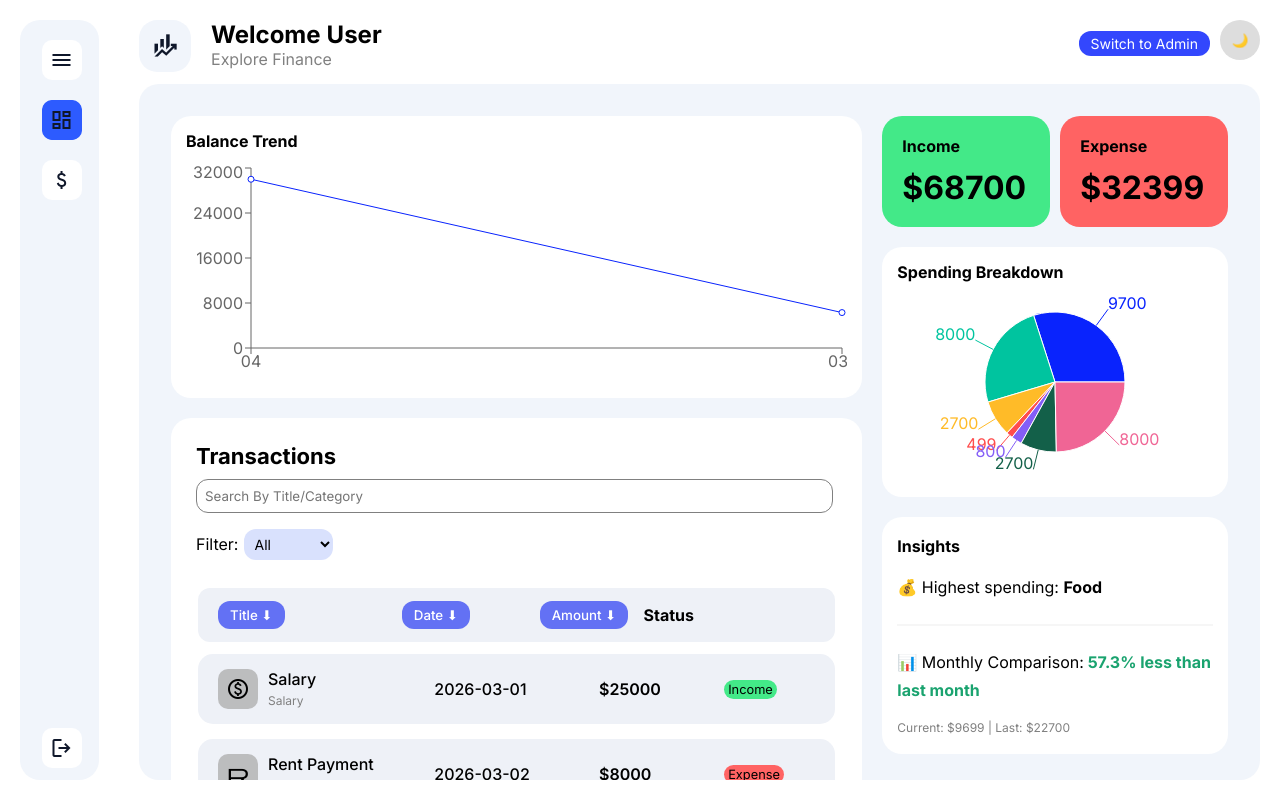
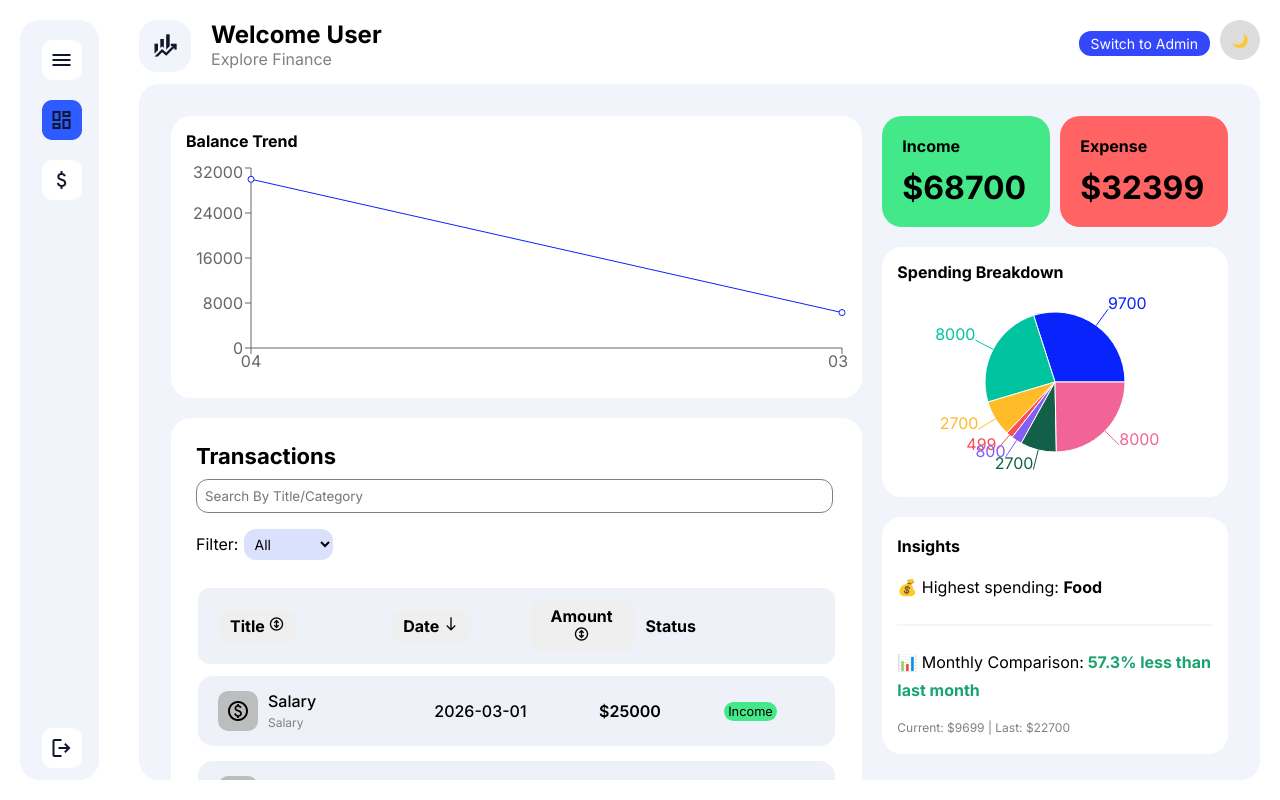
Before and after one commit to khushbuChaudhary2213/fintech-dashboard, a React (Vite) app: page / in a window 1280 px wide. Built offline with nearby package versions, Linux system fonts and the light colour scheme.

Commit message:
Resolve some Sorting issue

```diff
--- a/src/components/AddTransactionModal.jsx
+++ b/src/components/AddTransactionModal.jsx
@@ -2,27 +2,32 @@ import { useState } from "react";
 import icons from "../utils/iconsTransaction";
 
 const AddTransactionModal = ({ onClose, onAdd }) => {
+  // 1. Move today calculation outside or keep inside, but ensure state uses it
+  const today = new Date().toISOString().split("T")[0];
+
   const [form, setForm] = useState({
     title: "",
     amount: "",
     type: "expense",
     category: "",
-    date: "",
+    date: today, // Initialized correctly
   });
   const [error, setError] = useState("");
   const [isOther, setIsOther] = useState(false);
 
   const handleChange = (e) => {
     const { name, value } = e.target;
-    if (name == "amount") {
-      if (value != "" && parseFloat(value) < 0) {
+
+    if (name === "amount") {
+      if (value !== "" && parseFloat(value) < 0) {
         setError("Amount should be positive.");
-        return;
       } else {
         setError("");
       }
     }
-    setForm({ ...form, [name]: value });
+
+    // Use functional update to ensure we don't lose other fields (like date)
+    setForm((prev) => ({ ...prev, [name]: value }));
   };
 
   const handleCategoryChange = (e) => {
@@ -30,41 +35,41 @@ const AddTransactionModal = ({ onClose, onAdd }) => {
 
     if (value === "other") {
       setIsOther(true);
-      setForm({ ...form, category: "" });
+      setForm((prev) => ({ ...prev, category: "" }));
     } else {
       setIsOther(false);
-      handleChange(e);
+      // Manually update the category in state
+      setForm((prev) => ({ ...prev, category: value }));
     }
   };
 
   const handleSubmit = (e) => {
     e.preventDefault();
 
-    if (error) {
+    if (error || !form.category || !form.date) {
+      if (!form.category) alert("Please select a category");
       return;
     }
 
+    // Create the final object
     const newTransaction = {
       ...form,
       id: Date.now(),
       amount: Number(form.amount),
+      // Ensure date is definitely there
+      date: form.date || today,
     };
 
-    setError("");
     onAdd(newTransaction);
     onClose();
   };
-
-  const today = new Date().toISOString().split("T")[0];
 
   return (
     <div className="modal-overlay">
       <div className="modal">
         <h3>Add Transaction</h3>
         {error && (
-          <span style={{ color: "red", display: "block", fontSize: "12px" }}>
-            {error}
-          </span>
+          <span style={{ color: "red", fontSize: "12px" }}>{error}</span>
         )}
 
         <form onSubmit={handleSubmit}>
@@ -72,6 +77,7 @@ const AddTransactionModal = ({ onClose, onAdd }) => {
             type="text"
             name="title"
             placeholder="Title"
+            value={form.title}
             onChange={handleChange}
             required
           />
@@ -80,11 +86,12 @@ const AddTransactionModal = ({ onClose, onAdd }) => {
             type="number"
             name="amount"
             placeholder="Amount"
+            value={form.amount}
             onChange={handleChange}
             required
           />
 
-          <select name="type" onChange={handleChange}>
+          <select name="type" value={form.type} onChange={handleChange}>
             <option value="expense">Expense</option>
             <option value="income">Income</option>
           </select>
@@ -93,26 +100,24 @@ const AddTransactionModal = ({ onClose, onAdd }) => {
             name="category"
             onChange={handleCategoryChange}
             required
-            defaultValue=""
+            value={isOther ? "other" : form.category}
           >
             <option value="" disabled>
               Select Category
             </option>
-
             {Object.keys(icons).map((key) => (
               <option key={key} value={key}>
                 {key.charAt(0).toUpperCase() + key.slice(1)}
               </option>
             ))}
-
-            <option value="other">Other (Type your own)</option>
+            <option value="other">Other</option>
           </select>
 
           {isOther && (
             <input
               type="text"
               name="category"
-              placeholder="Enter Custom Category"
+              placeholder="Enter Category"
               onChange={handleChange}
               required
               autoFocus
@@ -122,7 +127,7 @@ const AddTransactionModal = ({ onClose, onAdd }) => {
           <input
             type="date"
             name="date"
-            defaultValue={today}
+            value={form.date}
             onChange={handleChange}
             required
           />
--- a/src/components/Transactions.jsx
+++ b/src/components/Transactions.jsx
@@ -77,11 +77,9 @@ function Transactions({
     return isAsc ? comparison : -comparison;
   });
 
-  let displayedTransactions = showless
+  const displayedTransactions = showless
     ? sortedTransactions.slice(0, 5)
     : sortedTransactions;
-
-  // ... (rest of your imports and logic stay the same)
 
   return (
     <div className="transactions-page">
@@ -160,10 +158,18 @@ function Transactions({
                     className="sort-btn sort-btn-title"
                     onClick={() => {
                       setSortBy("alphabet");
-                      setIsAsc(!isAsc);
+                      setIsAsc(sortBy === "alphabet" ? !isAsc : true);
                     }}
                   >
-                    Title {isAsc ? "⬇" : "⬆"}
+                    Title{" "}
+                    <span class="material-symbols-outlined">
+                      {sortBy === "alphabet"
+                        ? isAsc
+                          ? "south"
+                          : "north"
+                        : "arrows_up_down_circle"}
+                    </span>
+                    {/* {isAsc ? "⬇" : "⬆"} */}
                   </button>
                 </th>
                 <th className="txn-date">
@@ -171,10 +177,17 @@ function Transactions({
                     className="sort-btn-date sort-btn"
                     onClick={() => {
                       setSortBy("date");
-                      setIsAsc(!isAsc);
+                      setIsAsc(sortBy === "date" ? !isAsc : true);
                     }}
                   >
-                    Date {isAsc ? "⬇" : "⬆"}
+                    Date{" "}
+                    <span class="material-symbols-outlined">
+                      {sortBy === "date"
+                        ? isAsc
+                          ? "south"
+                          : "north"
+                        : "arrows_up_down_circle"}
+                    </span>
                   </button>
                 </th>
                 <th className="txn-amount">
@@ -182,10 +195,17 @@ function Transactions({
                     className="sort-btn-amount sort-btn"
                     onClick={() => {
                       setSortBy("amount");
-                      setIsAsc(!isAsc);
+                      setIsAsc(sortBy === "amount" ? !isAsc : true);
                     }}
                   >
-                    Amount {isAsc ? "⬇" : "⬆"}
+                    Amount{" "}
+                    <span class="material-symbols-outlined">
+                      {sortBy === "amount"
+                        ? isAsc
+                          ? "south"
+                          : "north"
+                        : "arrows_up_down_circle"}
+                    </span>
                   </button>
                 </th>
                 <th className="txn-status">Status</th>
--- a/src/index.css
+++ b/src/index.css
@@ -302,6 +302,10 @@
   z-index: 1000;
 }
 
+.modal h3 {
+  color: var(--bg-content);
+}
+
 /* Modal box */
 .modal {
   background: #fff;
@@ -486,11 +490,10 @@ th.txn-amount {
 .txn-date p {
   font-weight: 500;
 }
-
+/*
 .txn-date span {
-  font-size: 12px;
   color: gray;
-}
+} */
 
 .txn-amount {
   font-weight: 600;
@@ -541,10 +544,13 @@ input[name="search-bar"]:focus {
   border: 1px solid black;
 }
 
+th .sort-btn {
+  font-size: 16px !important;
+}
+
 .sort-control-group {
   display: grid;
-  /* Match the column structure of your txn-row exactly */
-  grid-template-columns: 2fr 1.5fr 1fr 1fr 1fr;
+  grid-template-columns: 2fr 1.6fr 1.2fr 1.1fr 1fr;
   align-items: center;
   background-color: #eef1f7;
   padding: 12px 20px; /* Use horizontal padding instead of margins */
@@ -555,13 +561,15 @@ input[name="search-bar"]:focus {
 .sort-btn {
   width: fit-content;
   padding: 6px 12px;
-  background: #6371f4;
   border: none;
   cursor: pointer;
   border-radius: 12px;
-  color: white;
-  font-weight: 500;
+  font-weight: bold;
   transition: all 0.2s ease;
+}
+
+.sort-btn span {
+  font-size: 16px;
 }
 
 /* Align Title to the left of its cell */
@@ -572,13 +580,6 @@ input[name="search-bar"]:focus {
 /* Center Date and Amount in their cells */
 .sort-btn-date {
   justify-self: centre;
-}
-
-/* Keep the labels 'Status' and 'Action' aligned with the buttons */
-.txn-status-header {
-  justify-self: center;
-  font-weight: bold;
-  font-size: 0.9rem;
 }
 
 .sort-btn:hover {
--- a/src/responsive.css
+++ b/src/responsive.css
@@ -103,20 +103,9 @@
     grid-template-rows: 1fr 1fr;
     gap: 10px;
   }
-  .sort-btn-title {
-    margin-left: 28px;
-  }
-  .sort-btn-amount {
-    margin-left: 0;
-    grid-column: 3/-1;
-  }
 }
 
 @media (max-width: 450px) {
-  .sort-btn-title {
-    margin-left: 18px;
-  }
-
   .sort-control-group {
     grid-template-columns: 1fr 1fr 1fr;
   }
@@ -169,7 +158,7 @@
   }
 
   .sort-btn-title {
-    margin-left: 20px;
+    /* margin-left: 20px; */
   }
 }
 
```
